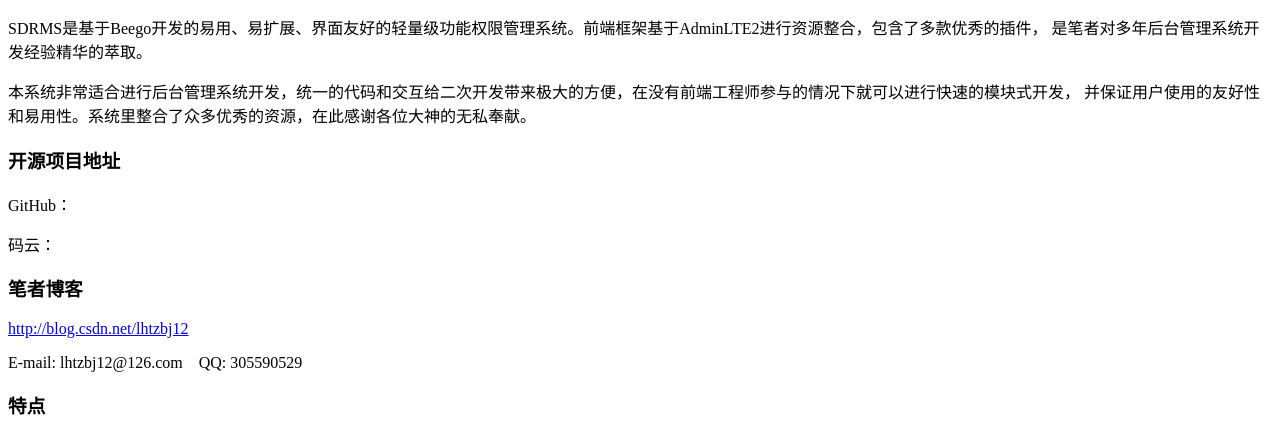
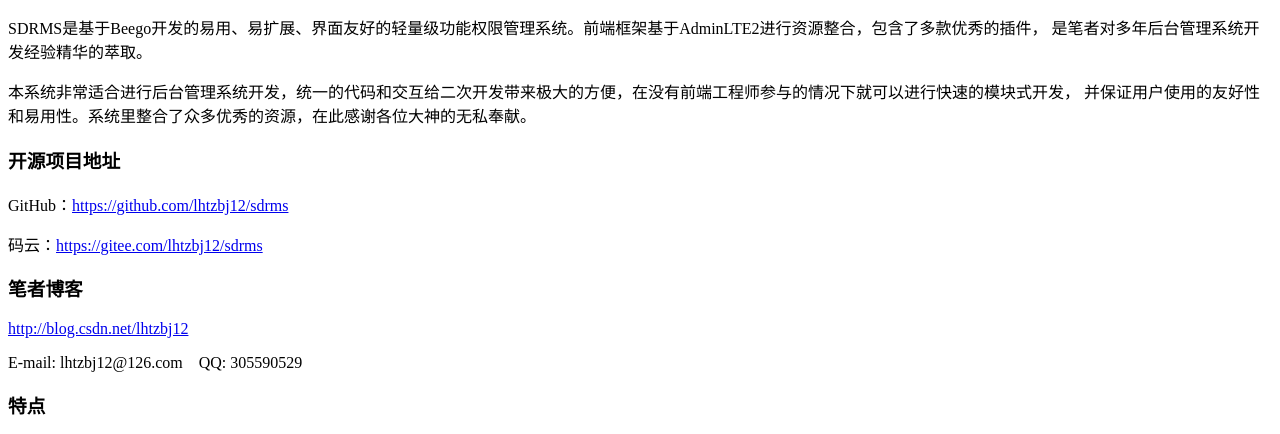
Before and after one commit to lhtzbj12/sdrms, a plain HTML site: page views/home/index.html in a window 1280 px wide. Shown: the part 636-1070 px from the top of the page. Drawn offline with Linux system fonts and the light colour scheme.

Commit message:
修改细节

```diff
--- a/views/home/index.html
+++ b/views/home/index.html
@@ -84,8 +84,8 @@
                 <p> 本系统非常适合进行后台管理系统开发，统一的代码和交互给二次开发带来极大的方便，在没有前端工程师参与的情况下就可以进行快速的模块式开发，
                   并保证用户使用的友好性和易用性。系统里整合了众多优秀的资源，在此感谢各位大神的无私奉献。</p>
               <h3>开源项目地址</h3>
-              <p>GitHub：</p>
-              <p>码云：</p>
+              <p>GitHub：<a href="https://github.com/lhtzbj12/sdrms">https://github.com/lhtzbj12/sdrms</a></p>
+              <p>码云：<a href="https://gitee.com/lhtzbj12/sdrms">https://gitee.com/lhtzbj12/sdrms</a></p>
               <h3>笔者博客</h3>
               <p><a href="http://blog.csdn.net/lhtzbj12">http://blog.csdn.net/lhtzbj12</a></p>
               <p>E-mail: lhtzbj12@126.com  &nbsp;&nbsp; QQ: 305590529</p>
```
